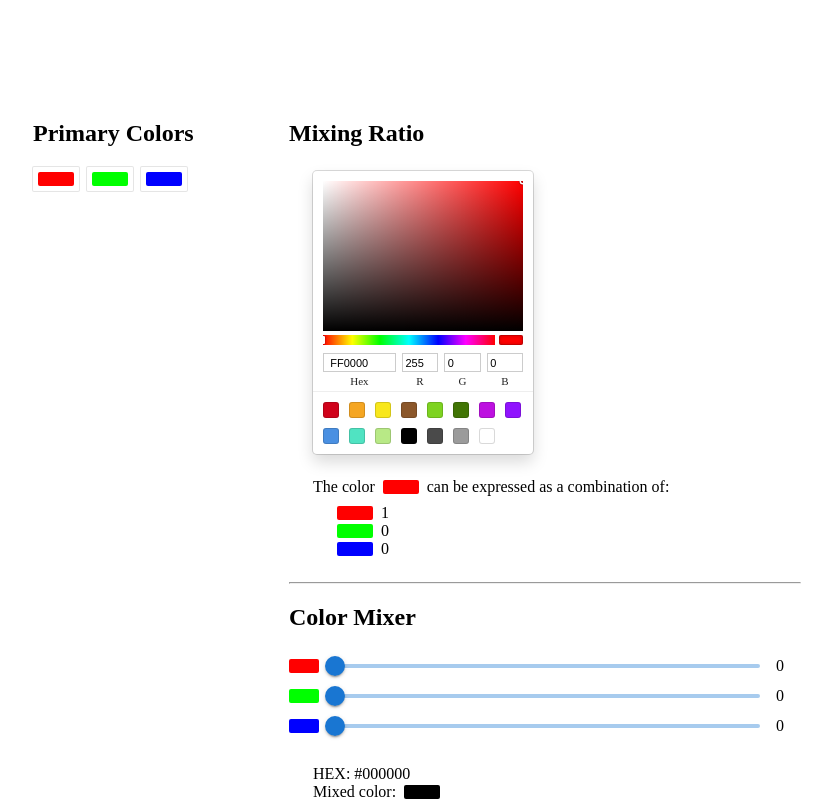
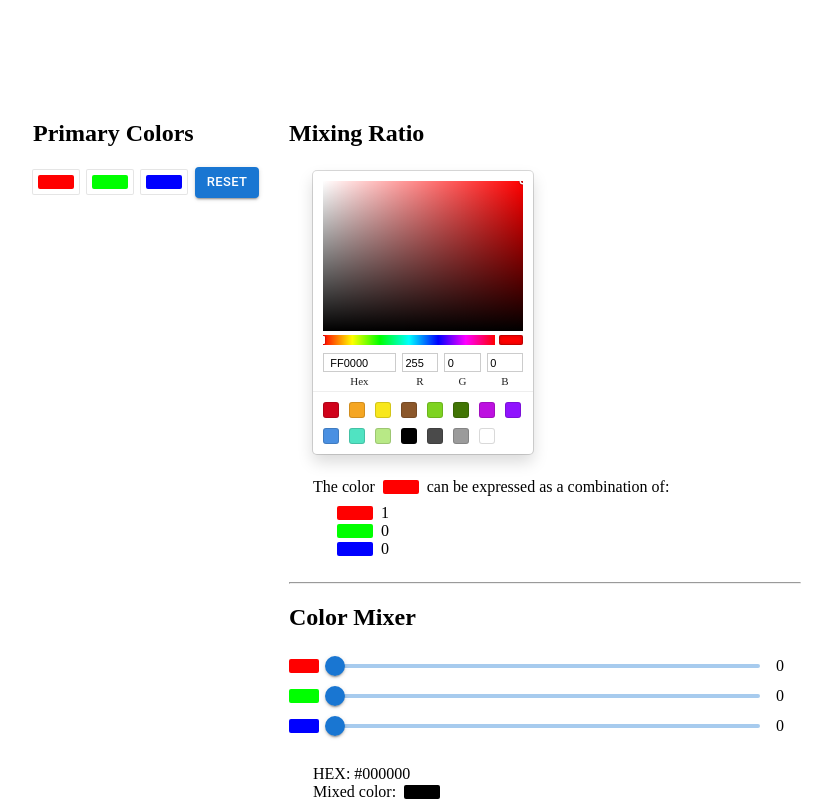
Before and after one commit to tackme31/YourPrimaryColors, a React (Vite) app: page / in a window 1280 px wide. Shown: the top 801 px of the page, without its empty margins (231-1063 px from the left). Built offline with nearby package versions, Linux system fonts and the light colour scheme.

Commit message:
added reset button

```diff
--- a/src/App.tsx
+++ b/src/App.tsx
@@ -1,7 +1,7 @@
 import { useCallback, useMemo, useState } from "react";
 import { type RGBColor, SketchPicker } from "react-color";
 import styled from "@emotion/styled";
-import { det, matrix, inv, multiply, re } from "mathjs";
+import { det, matrix, inv, multiply } from "mathjs";
 import { Box, Button, Slider } from "@mui/material";
 
 const Container = styled.div`
@@ -177,26 +177,23 @@ async function estimateCoverageGridAsync(
   return (insideCount / totalCount) * 100;
 }
 
+const BLACK: RGBColor = { r: 0, g: 0, b: 0 } as const;
+const RED: RGBColor = { r: 255, g: 0, b: 0 } as const;
+const GREEN: RGBColor = { r: 0, g: 255, b: 0 } as const;
+const BLUE: RGBColor = { r: 0, g: 0, b: 255 } as const;
+
 function App() {
   const [isColorPickerDisplayed, setIsColorPickerDisplayed] =
     useState<Boolean>(false);
   const [currentColor, setCurrentColor] =
     useState<keyof PrimaryColors>("color1");
   const [primaryColors, setPrimaryColors] = useState<PrimaryColors>({
-    color1: { r: 255, g: 0, b: 0 },
-    color2: { r: 0, g: 255, b: 0 },
-    color3: { r: 0, g: 0, b: 255 },
+    color1: RED,
+    color2: GREEN,
+    color3: BLUE,
   });
-  const [targetColor, setTargetColor] = useState<RGBColor>({
-    r: 255,
-    g: 0,
-    b: 0,
-  });
-  const [targetMixRatio, setTargetMixRatio] = useState<RGBColor>({
-    r: 0,
-    g: 0,
-    b: 0,
-  });
+  const [targetColor, setTargetColor] = useState<RGBColor>(RED);
+  const [targetMixRatio, setTargetMixRatio] = useState<RGBColor>(BLACK);
   const hasLinearlyIndependentError = useMemo(
     () => !areColorsLinearlyIndependent(primaryColors),
     [primaryColors]
@@ -245,6 +242,16 @@ function App() {
             >
               <Color {...primaryColors.color3} />
             </Swatch>
+
+            <Button
+              variant="contained"
+              size="small"
+              onClick={() =>
+                setPrimaryColors({ color1: RED, color2: GREEN, color3: BLUE })
+              }
+            >
+              Reset
+            </Button>
           </FlexRow>
 
           {isColorPickerDisplayed && (
```
